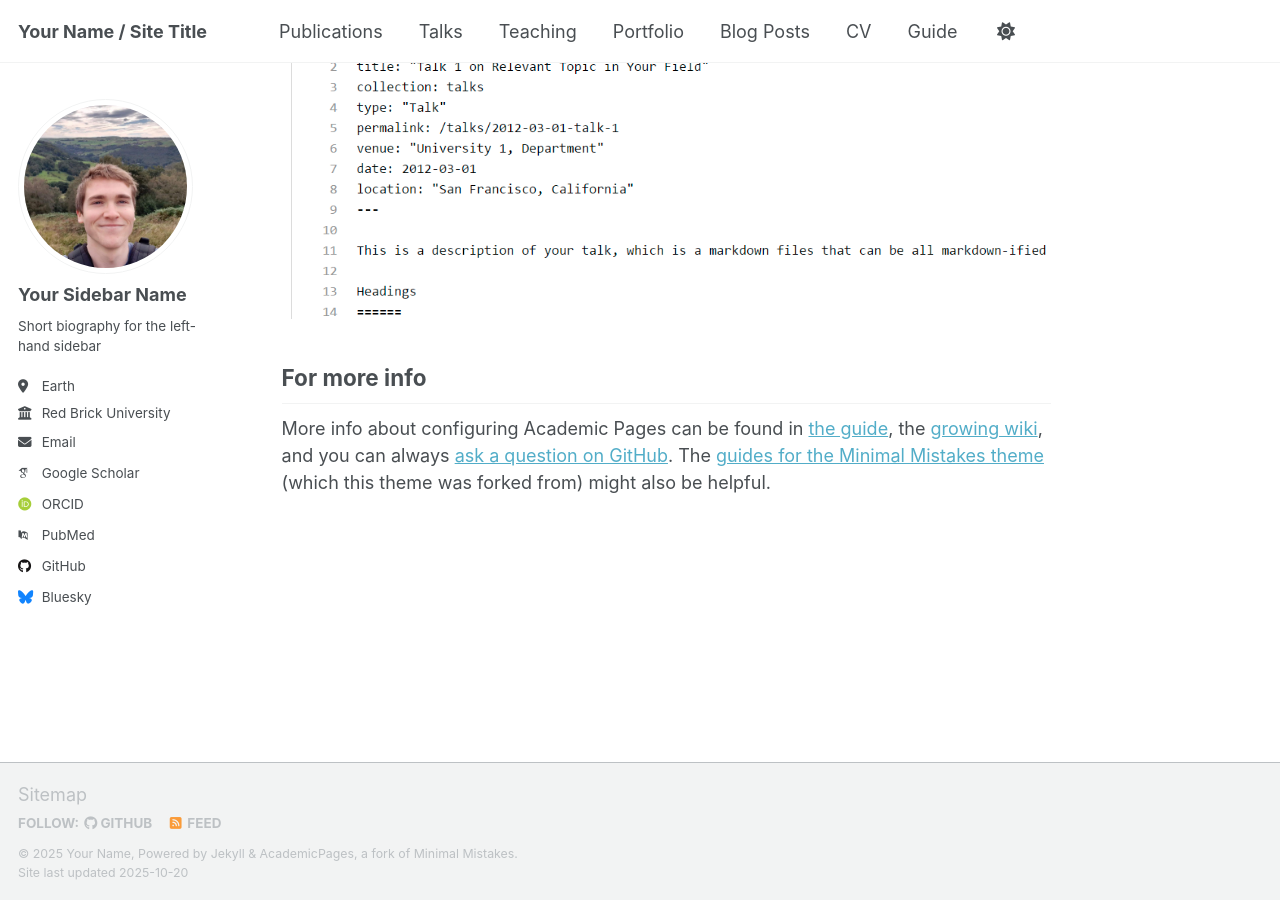
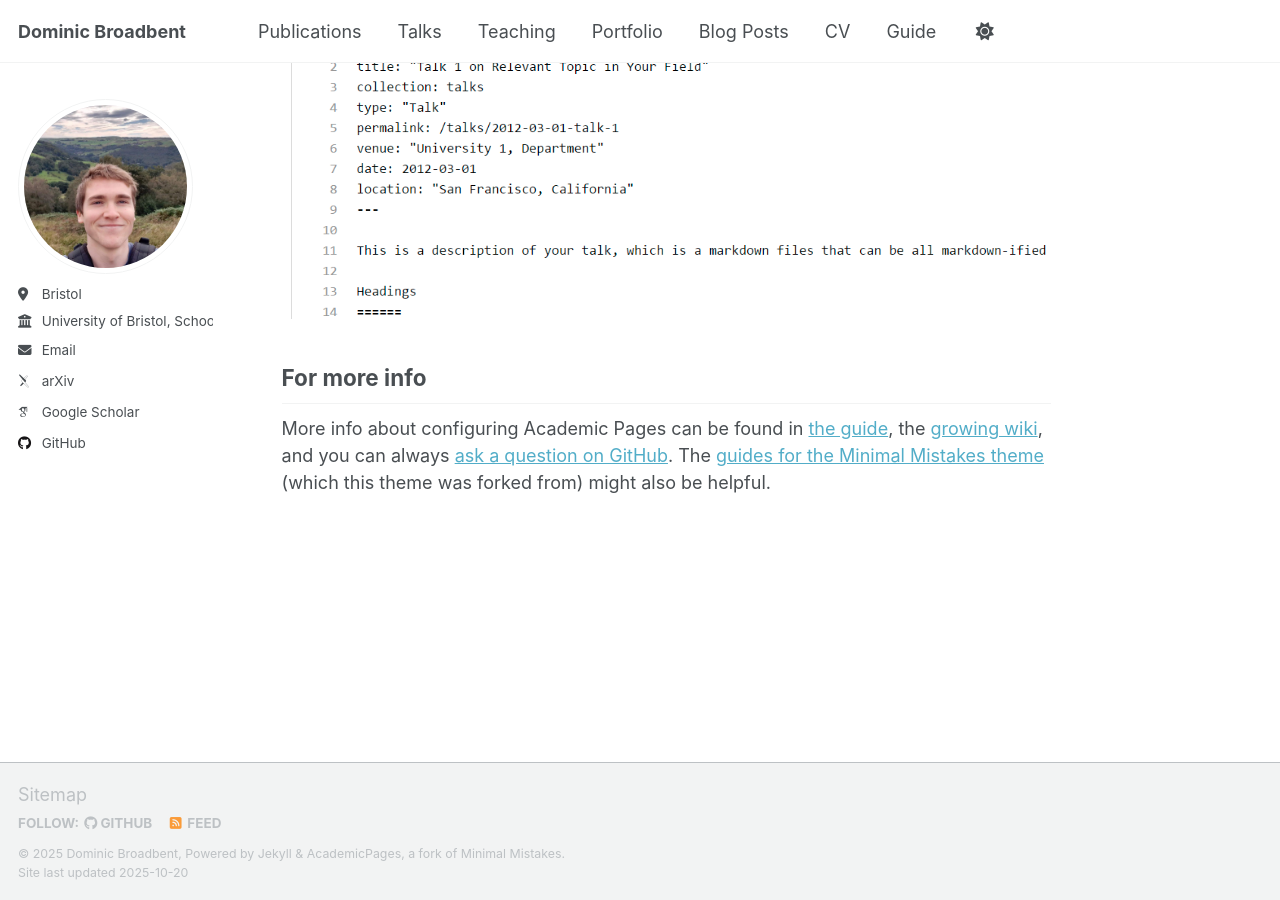
Before and after one commit to dominicjbroadbent/dominicjbroadbent.github.io, a Jekyll site: the page built from _pages/about.md, in a window 1280 px wide and 900 px high, scrolled down 2880 px. Built offline with Jekyll 4.4.1, drawn with Linux system fonts in a browser that asks for light colours; some web fonts are replaced; a script that is not in the unit is left out.

Commit message:
Update _config.yml
Replace stock info

```diff
--- a/_config.yml
+++ b/_config.yml
@@ -1,22 +1,13 @@
-# Welcome to Jekyll!
-#
-# This config file is meant for settings that affect your entire site, values
-# which you are expected to set up once and rarely need to edit after that.
-# For technical reasons, this file is *NOT* reloaded automatically when you use
-# `jekyll serve -l -H localhost`. If you change this file, please restart the
-# server process.
-
 # Basic Site Settings
 locale                   : "en-US"
 site_theme               : "default" # Currently available options are "default", "air"
-title                    : "Your Name / Site Title"
+title                    : "Dominic Broadbent"
 title_separator          : "-"
-name                     : &name "Your Name"
-description              : &description "Your Name's academic portfolio"   # Update this with a general description of your site, this is the default if not overridden by a page
-url                      : https://academicpages.github.io # The base hostname & protocol for your site e.g. "https://[your GitHub username].github.io",
-                                                           # or if you already have some other page hosted on Github then use "https://[your GitHub username].github.io/[Your Repo Name]"
+name                     : &name "Dominic Broadbent"
+description              : &description "Dominic Broadbent's personal website."
+url                      : https://dominicjbroadbent.github.io
 baseurl                  : "" # the subpath of your site, e.g. "/blog"
-repository               : "academicpages/academicpages.github.io"
+repository               : "dominicjbroadbent/dominicjbroadbent.github.io"
 
 # Site Author - The following control what appear as part of the author content on the side bar.
 #               If a field is blank the icon and link will not appear, otherwise it will be shown.
@@ -24,23 +15,23 @@ repository               : "academicpages/academicpages.github.io"
 author:
   # Biographic information
   avatar           : "profile.png"
-  name             : "Your Sidebar Name"
-  pronouns         : # example: "she/her"
-  bio              : "Short biography for the left-hand sidebar"
-  location         : "Earth"
-  employer         : "Red Brick University"
+  name             : #
+  pronouns         : #
+  bio              : #
+  location         : "Bristol"
+  employer         : "University of Bristol, School of Mathematics"
   uri              : # URL
-  email            : "none@example.org"
+  email            : "dominicbroadbent@icloud.com"
 
   # Academic websites
   academia         : # URL
-  arxiv            : # URL - Update with the correct link to your profile
-  googlescholar    : "https://scholar.google.com/citations?user=PS_CX0AAAAAJ"
+  arxiv            : "https://arxiv.org/search/stat?searchtype=author&query=Broadbent,+D"
+  googlescholar    : "hhttps://scholar.google.com/citations?user=npBgqSUAAAAJ&hl=en"
   inspire-hep      : # URL
   impactstory      : # URL
-  orcid            : "https://orcid.org/yourorcidurl"
+  orcid            : #
   semantic         : # URL
-  pubmed           : "https://www.ncbi.nlm.nih.gov/pubmed/?term=john+snow"
+  pubmed           : #
   researchgate     : # URL
   scopus           : # URL
 
@@ -48,13 +39,13 @@ author:
   bitbucket        : # Username - Update with your username on the site
   codepen          : # Username
   dribbble         : # Username
-  github           : "academicpages"
+  github           : "https://github.com/dominicjbroadbent"
   kaggle           : # Username
   stackoverflow    : # User number or user number and name (i.e., use "1" or "1/jeff-atwood")
 
   # Social media
   artstation       : # Username
-  bluesky          : "bsky.app" # Replace this with you Bluesky username
+  bluesky          : #Username
   facebook         : # Username
   flickr           : # Username
   foursquare       : # Username
@@ -71,7 +62,7 @@ author:
   steam            : # Username
   telegram         : # URL
   tumblr           : # Username
-  twitter          : # Username for X / Twitter
+  twitter          : # Username
   vine             : # Username
   weibo            : # Username
   wikipedia        : # Username
```
